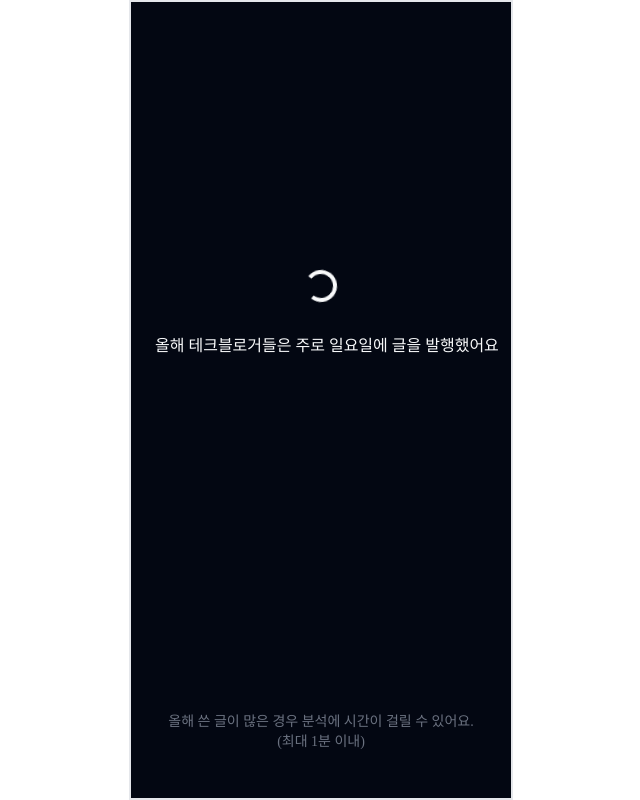
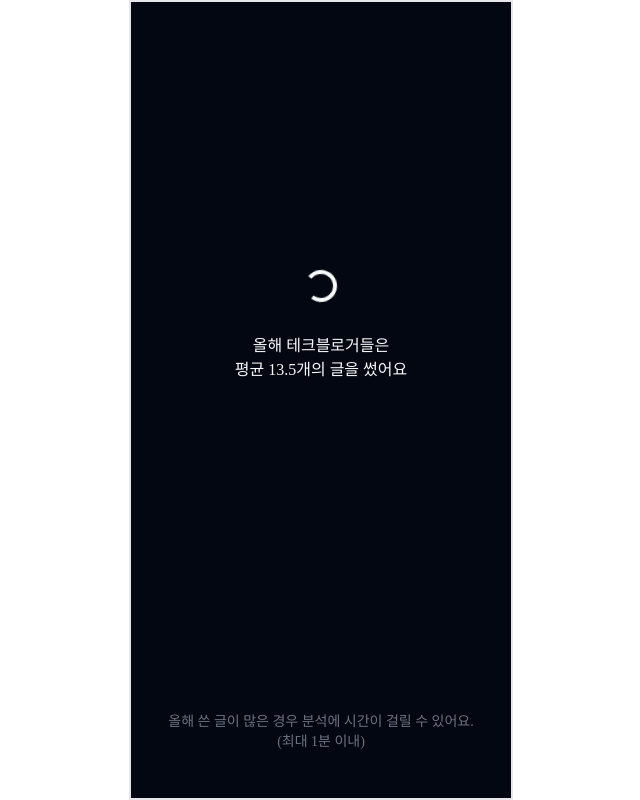
Before and after one commit to ttogeul-ttogeul/frontend, a Next.js app: page /loadingtest in a window 1280 px wide. Shown: the whole page, without its empty margins (319-959 px from the left). Built offline with nearby package versions, Linux system fonts and the light colour scheme.

Commit message:
feat: 시간 간격 3초로 수정

```diff
--- a/components/loading/loading-text.tsx
+++ b/components/loading/loading-text.tsx
@@ -15,7 +15,7 @@ export default function LoadingText() {
   useEffect(() => {
     const intervalId = setInterval(() => {
       setCurrentMessageIdx((prevIdx) => (prevIdx + 1) % messages.length);
-    }, 1500);
+    }, 3000);
 
     return () => clearInterval(intervalId);
   }, []);
```
